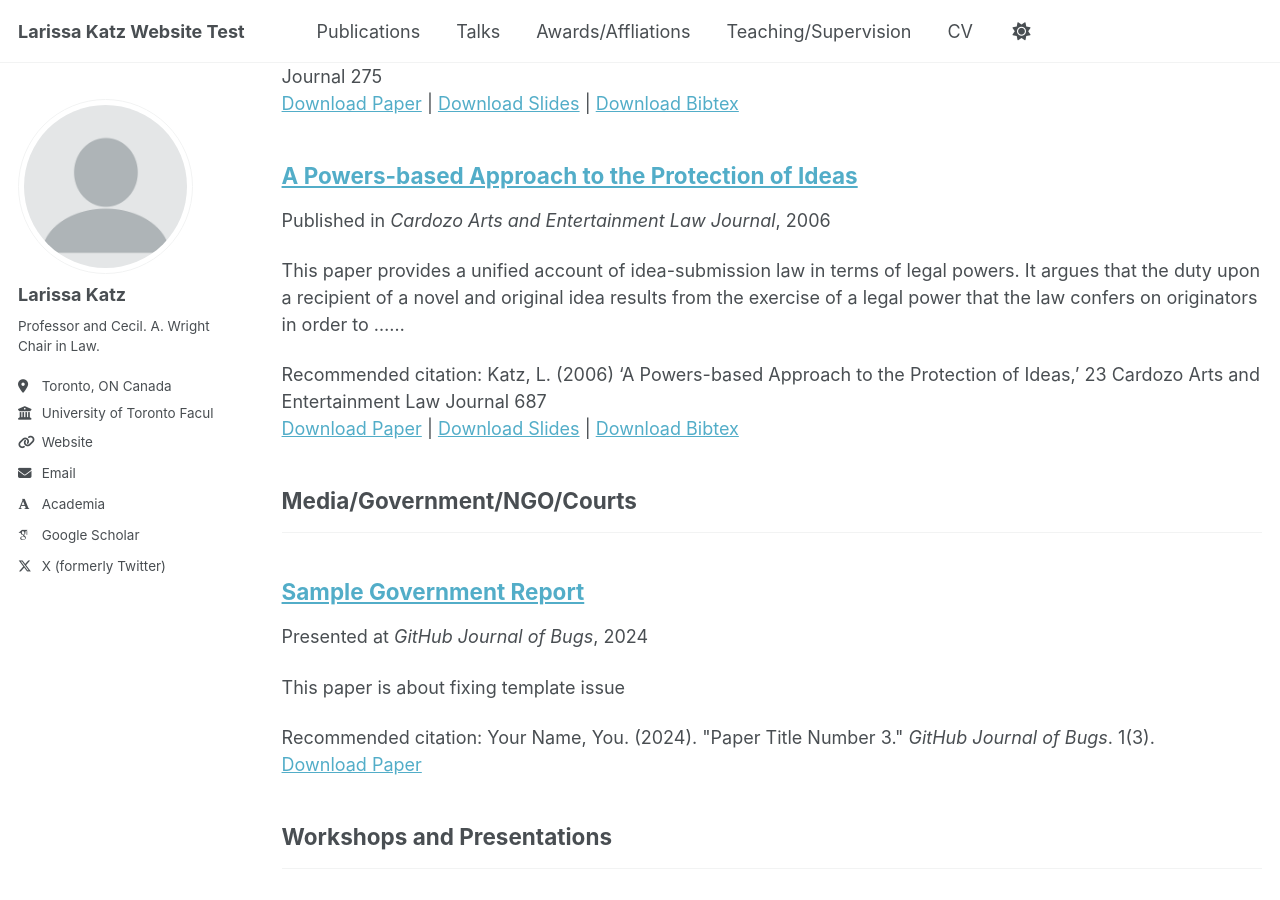
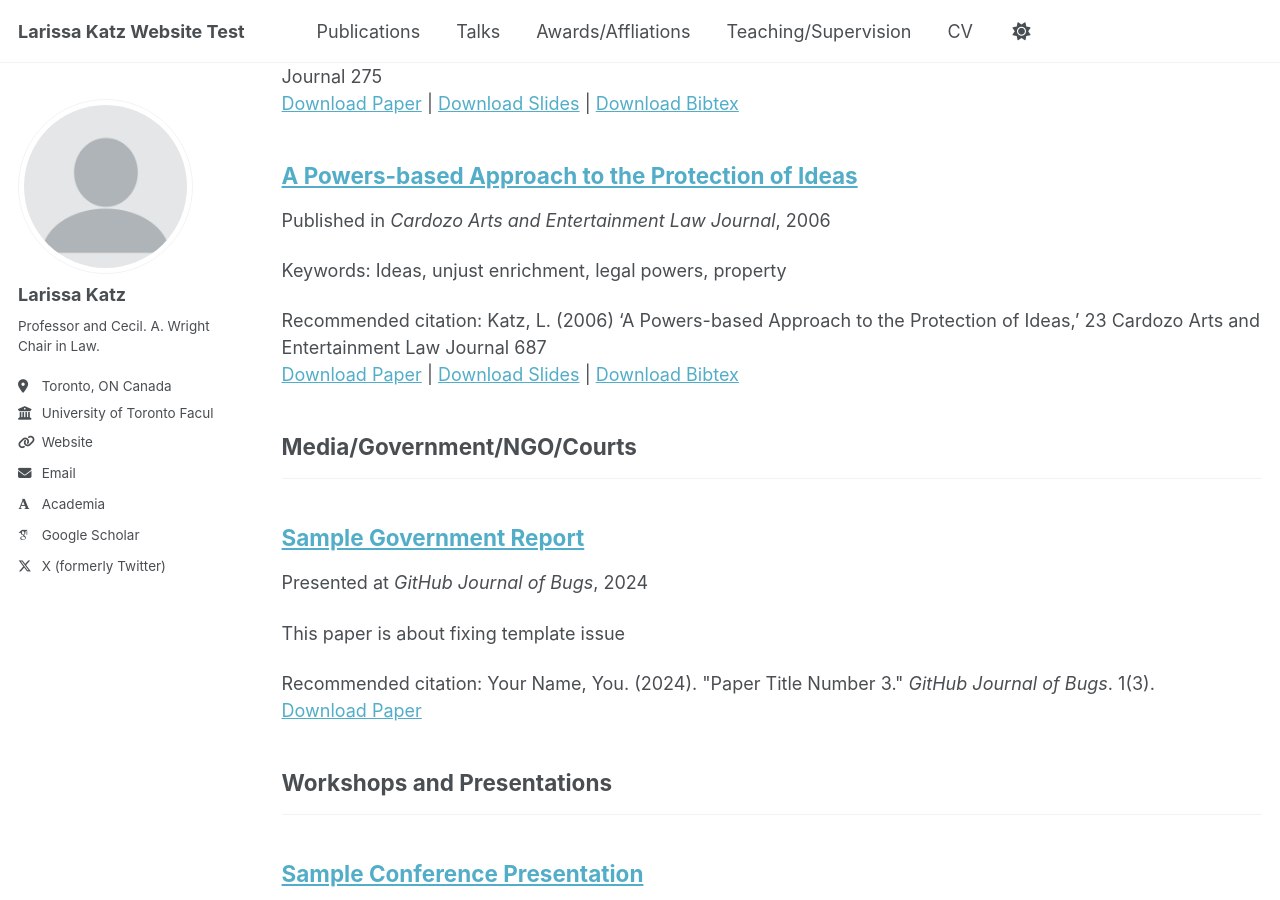
Before and after one commit to TinyMagician/LKWebsiteProject.github.io, a Jekyll site: the page built from _pages/publications.html, in a window 1280 px wide and 900 px high, scrolled down 10935 px. Built offline with Jekyll 4.4.1, drawn with Linux system fonts in a browser that asks for light colours; some web fonts are replaced; a script that is not in the unit is left out.

Commit message:
Update excerpt in publication metadata
Replaced the excerpt in the 2006-01-01-a-power.md publication file with a keywords summary for improved metadata clarity.

```diff
--- a/_publications/2006-01-01-a-power.md
+++ b/_publications/2006-01-01-a-power.md
@@ -3,7 +3,7 @@ title: "A Powers-based Approach to the Protection of Ideas"
 collection: publications
 category: manuscripts
 permalink: /publication/2006-01-01-a-power
-excerpt: 'This paper provides a unified account of idea-submission law in terms of legal powers. It argues that the duty upon a recipient of a novel and original idea results from the exercise of a legal power that the law confers on originators in order to ......'
+excerpt: 'Keywords: Ideas, unjust enrichment, legal powers, property'
 date: 2006-01-01
 venue: 'Cardozo Arts and Entertainment Law Journal'
 slidesurl: ''
```
